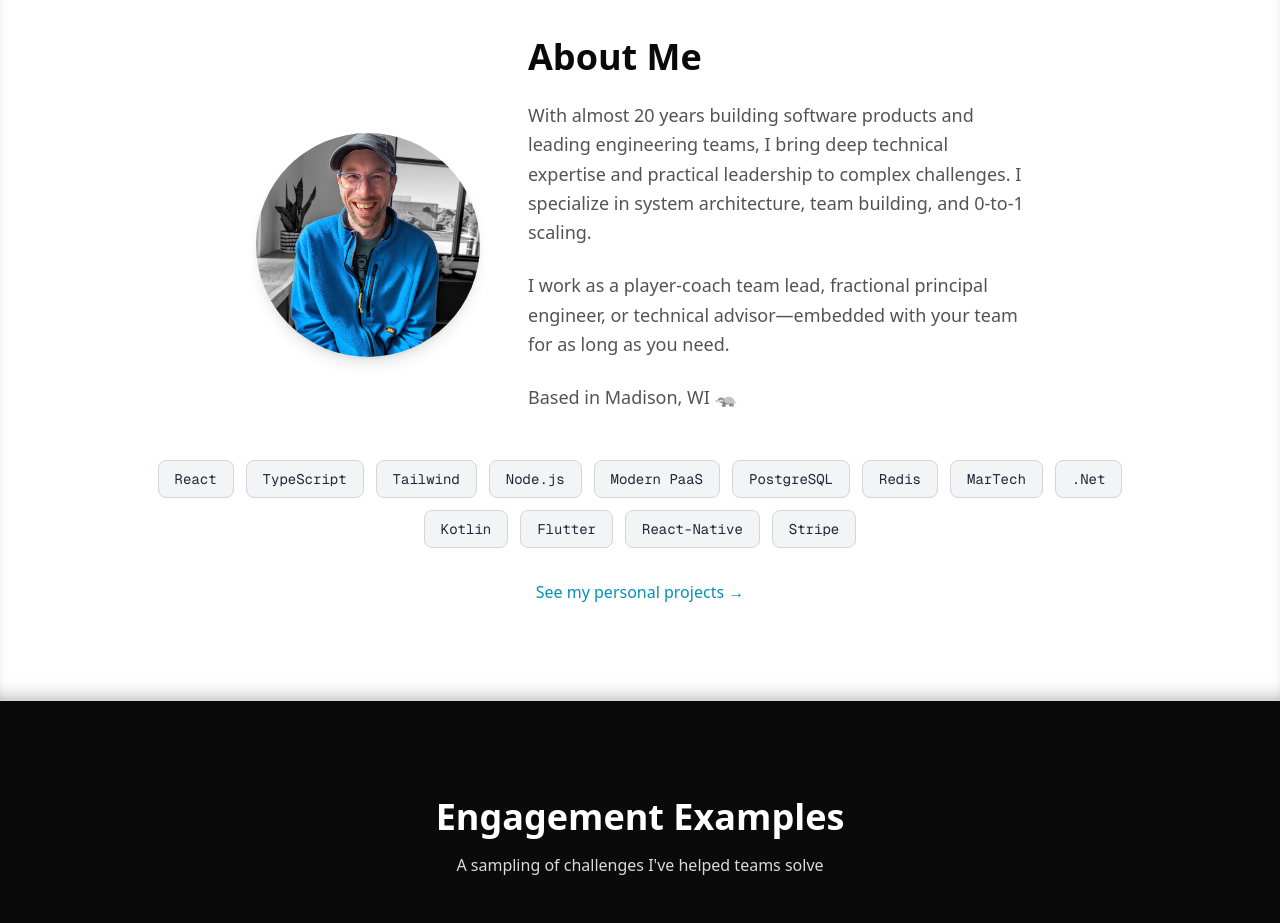
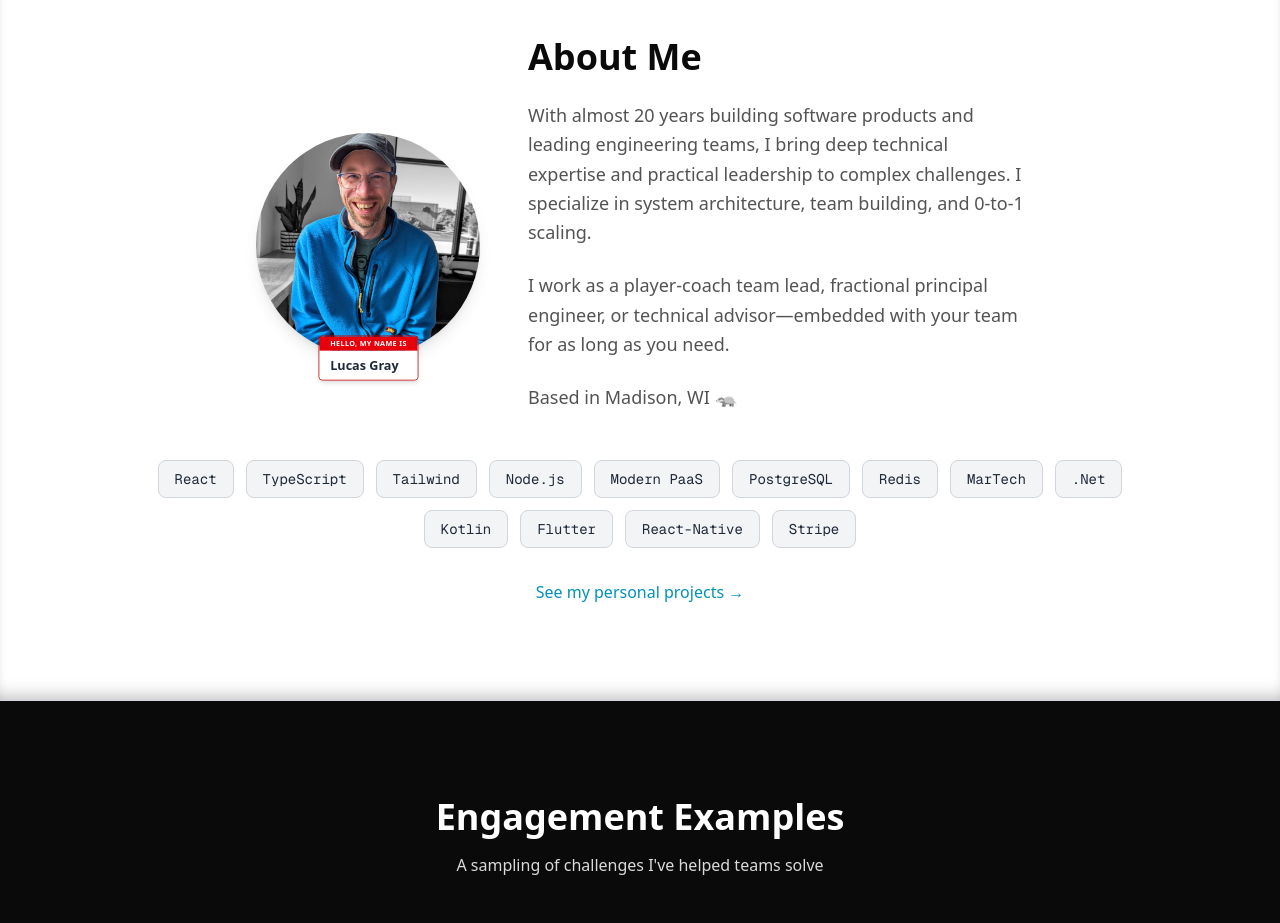
Before and after one commit to lucasgray/kinetic-codes, a Next.js app: page / in a window 1280 px wide. Shown: the part 860-1783 px from the top of the page. Built offline with nearby package versions, Linux system fonts and the light colour scheme.

Commit message:
skeumorphic nametag (oh ya i should identify myself)

```diff
--- a/app/page.tsx
+++ b/app/page.tsx
@@ -129,7 +129,7 @@ export default function Home() {
               About Me
             </h2>
             <div className="grid md:grid-cols-[auto_1fr] gap-12 md:justify-center mb-12 max-w-3xl mx-auto">
-              <div className="flex justify-center md:mt-24">
+              <div className="flex flex-col items-center md:mt-24">
                 <div className="w-56 h-56 relative rounded-full overflow-hidden shadow-lg">
                   <Image
                     src="/lucas-color-pop.jpg"
@@ -138,6 +138,14 @@ export default function Home() {
                     className="object-cover"
                     priority
                   />
+                </div>
+                <div className="-mt-6 rounded overflow-hidden shadow-md border border-red-700 relative z-10 scale-90">
+                  <div className="bg-red-600 px-3 py-0.5">
+                    <p className="text-white text-[8px] font-bold tracking-wider uppercase">Hello, my name is</p>
+                  </div>
+                  <div className="bg-white px-3 py-1.5">
+                    <p className="text-sm font-bold text-gray-800">Lucas Gray</p>
+                  </div>
                 </div>
               </div>
               <div className="flex flex-col">
```
